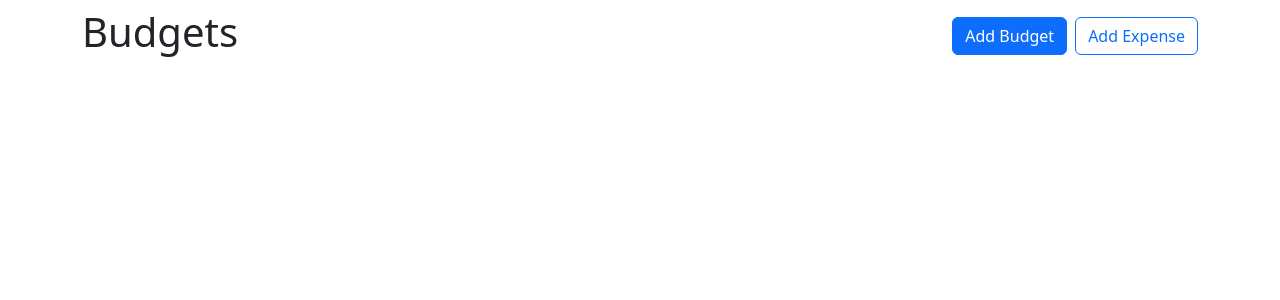
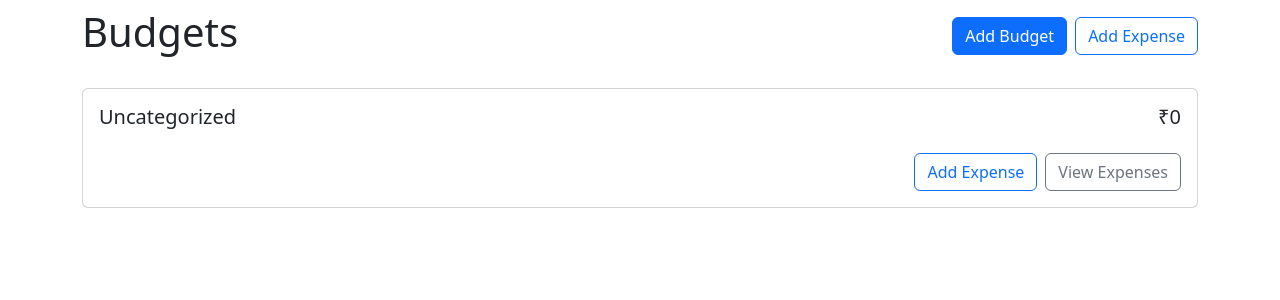
Before and after one commit to AyonMandal/BudgetAppWithContext, a React (Create React App) app: page / in a window 1280 px wide. Shown: the top 300 px of the page. Built offline with nearby package versions, Linux system fonts and the light colour scheme.

Commit message:
Added the summation function for uncategory

```diff
--- a/src/App.js
+++ b/src/App.js
@@ -6,6 +6,7 @@ import BudgetCard from "./components/BudgetCard";
 import { useState } from "react";
 import { useBudgets } from "./context/BudgetContext";
 import AddExpenseModal from "./components/AddExpenseModal";
+import UncategorizedBudgetCard from "./components/UncategorizedBudgetCard";
 
 const App = () => {
   const [showAddBudgetModal, setShowAddBudgetModal] = useState(false);
@@ -31,12 +32,12 @@ const App = () => {
       <Container className="my-2">
         <Stack direction="horizontal" gap={2} className="mb-4">
           <h1 className="me-auto">Budgets</h1>
-          <Button variant="primary" onClick={() => showExpenseModalForBudget()}>
+          <Button variant="primary" onClick={() => setShowAddBudgetModal(true)}>
             Add Budget
           </Button>
           <Button
             variant="outline-primary"
-            onClick={() => setShowAddExpenseModal(true)}
+            onClick={() => showExpenseModalForBudget()}
           >
             Add Expense
           </Button>
@@ -53,11 +54,11 @@ const App = () => {
               amount={amount}
               maxAmount={budget.max}
               id={budget.id}
-              bgGray={true}
               budgetIdToPass={showExpenseModalForBudget}
             />
           );
         })}
+        <UncategorizedBudgetCard budgetIdToPass={showExpenseModalForBudget} />
       </Container>
       <AddBudgetModal
         showModal={showAddBudgetModal}
--- a/src/components/BudgetCard.js
+++ b/src/components/BudgetCard.js
@@ -16,12 +16,18 @@ const BudgetCard = (props) => {
         <Card.Title className="d-flex justify-content-between align-items-baseline fw-normal mb-3">
           <div className="me-2">{props.name}</div>
           <div className="d-flex align-items-baseline">
-            {currencyFormatter.format(props.amount)} /{" "}
+            {currencyFormatter.format(props.amount)}{" "}
+            {props.maxAmount && (
+              <>
+                {"/"}
                 <span className="text-muted fs-6">
-              {currencyFormatter.format(props.maxAmount)}
+                  &nbsp;{currencyFormatter.format(props.maxAmount)}
                 </span>
+              </>
+            )}
           </div>
         </Card.Title>
+        {props.maxAmount && (
           <ProgressBar
             className="rounded-pill"
             variant={getProgressBarVariant(props.amount, props.maxAmount)}
@@ -30,6 +36,8 @@ const BudgetCard = (props) => {
             now={props.amount}
             label={`${getLabelPercentageValue(props.amount, props.maxAmount)}%`}
           />
+        )}
+
         <Stack direction="horizontal" gap={2} className="mt-4">
           <Button
             variant="outline-primary"
--- /dev/null
+++ b/src/components/UncategorizedBudgetCard.js
@@ -0,0 +1,21 @@
+import React from "react";
+import BudgetCard from "./BudgetCard";
+import { useBudgets } from "../context/BudgetContext";
+
+const UncategorizedBudgetCard = (props) => {
+  const { getBudgetExpenses } = useBudgets();
+  const amount = getBudgetExpenses("UNCATEGORIZED_EXPENSE").reduce(
+    (total, expense) => total + expense.amount,
+    0
+  );
+  return (
+    <BudgetCard
+      name="Uncategorized"
+      amount={amount}
+      id="UNCATEGORIZED_EXPENSE"
+      {...props}
+    />
+  );
+};
+
+export default UncategorizedBudgetCard;
```
Lines whose indentation alone changed are shown as unchanged.
